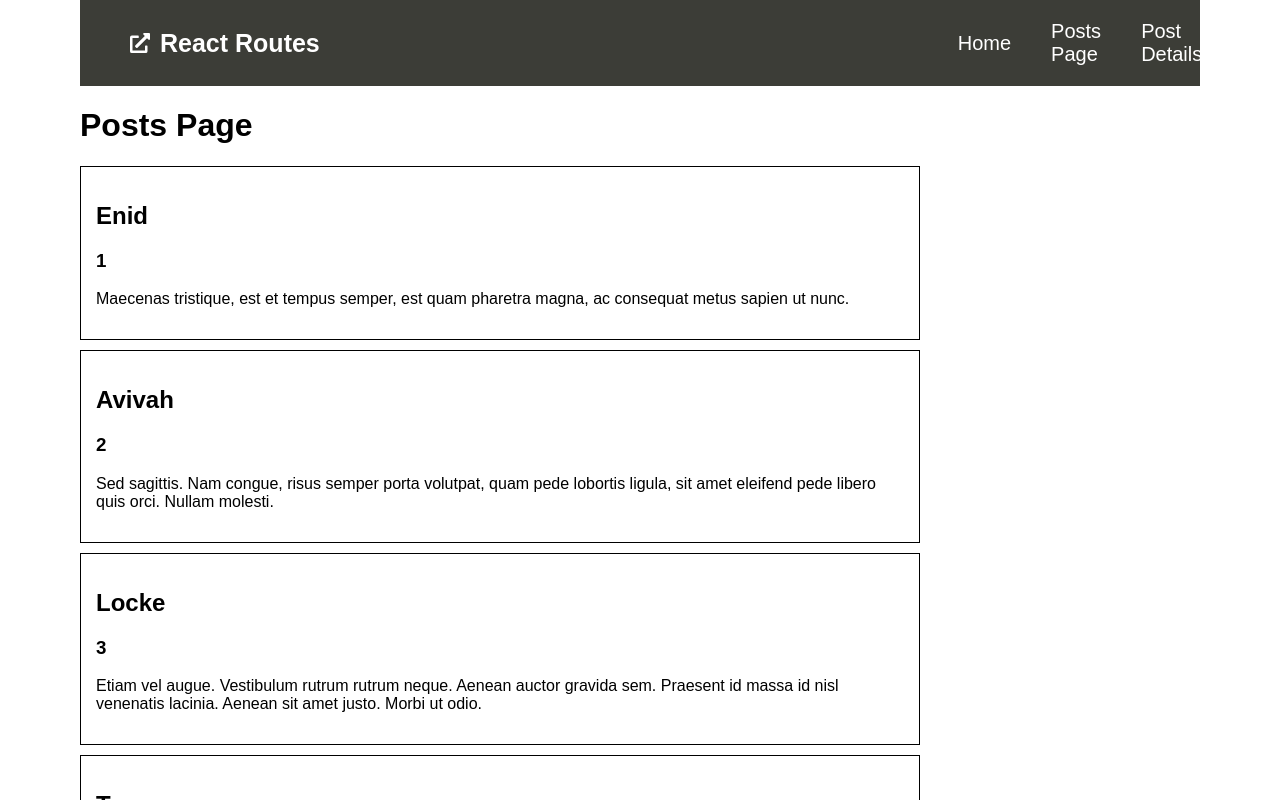
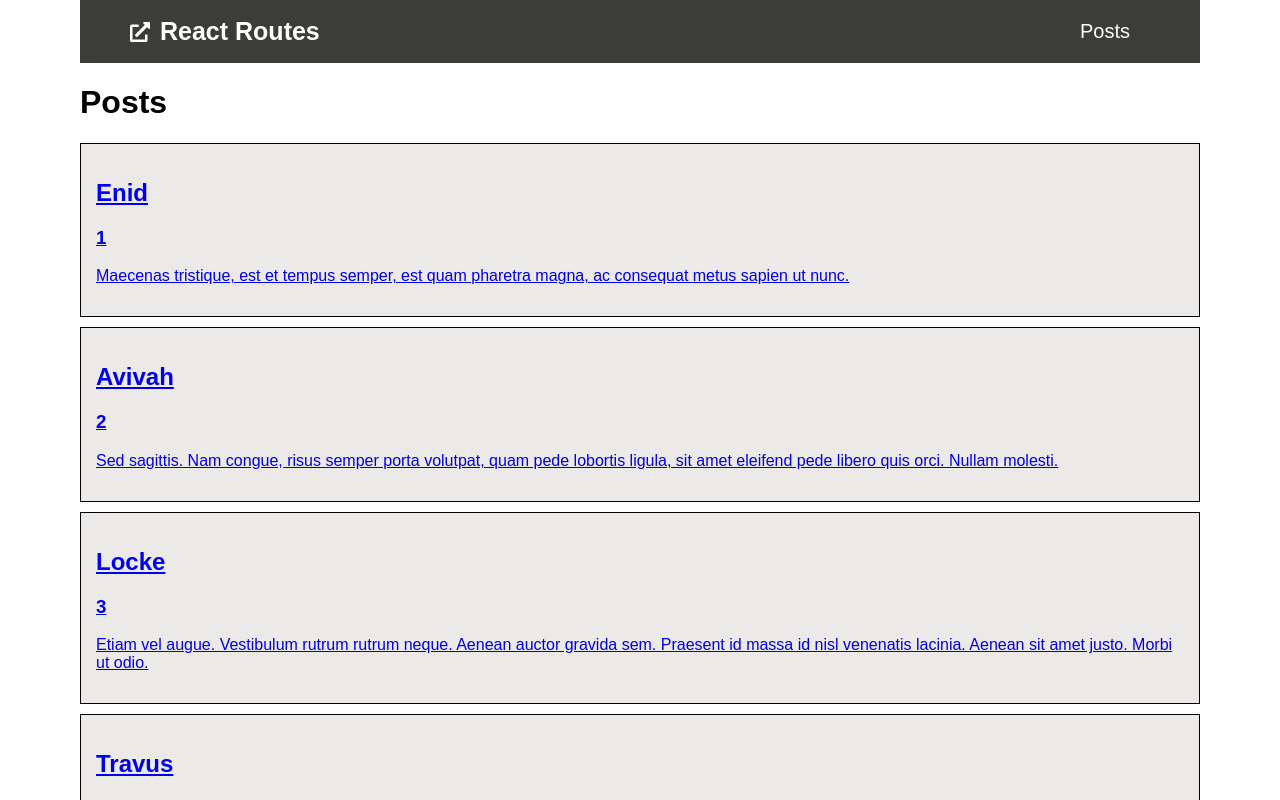
Before and after one commit to his984/tarmeez-react-course, a React (Create React App) app: page /posts in a window 1280 px wide. Shown: the top 800 px of the page. Built offline with nearby package versions, Linux system fonts and the light colour scheme.

Commit message:
Extracting Params From The Dynamic Routes

```diff
--- a/src/App.css
+++ b/src/App.css
@@ -7,7 +7,7 @@ body {
   margin: 0;
   padding: 0;
 }
-.container{
+.container {
   margin-left: 80px;
   margin-right: 80px;
 }
--- a/src/App.js
+++ b/src/App.js
@@ -1,8 +1,8 @@
 import "./App.css";
-import Navbar from "./Components/navbar/Navbar";
+import Navbar from "./Components/Navbar/Navbar";
 import { Route, Routes } from "react-router-dom";
 import Posts from "./Components/Posts/Posts";
-import PostDetails from "./Components/PostDetails";
+import PostDetails from "./Components/postDetails/PostDetails";
 // APP
 function App() {
   return (
@@ -12,9 +12,8 @@ function App() {
         <Navbar />
         {/* Routes */}
         <Routes>
-          <Route path="/" element={<h1>Home Page</h1>}></Route>
           <Route path="/posts" element={<Posts />} />
-          <Route path="/post-details" element={<PostDetails />} />
+          <Route path="/post-details/:postId" element={<PostDetails />} />
         </Routes>
       </div>
     </div>
--- a/src/Components/PostDetails.js
+++ /dev/null
@@ -1,3 +0,0 @@
-export default function PostDetails() {
-  return <h1>Post Details Page</h1>;
-}
--- a/src/Components/Posts/Posts.css
+++ b/src/Components/Posts/Posts.css
@@ -1,8 +1,7 @@
 .post {
-  /* background-color: red; */
+  background-color: rgb(236, 233, 233);
   border: solid 1px black;
   margin-bottom: 10px;
-  width: 75%;
-  /* text-align: center; */
   padding: 15px;
+  cursor: pointer;
 }
--- a/src/Components/Posts/Posts.js
+++ b/src/Components/Posts/Posts.js
@@ -1,17 +1,20 @@
 import { postsData } from "../../data";
-import './Posts.css'
+import "./Posts.css";
+import { Link } from "react-router-dom";
 
 export default function Posts() {
   return (
     <div className="posts">
-      <h1>Posts Page</h1>
+      <h1>Posts</h1>
       {postsData.map((post) => {
         return (
-          <div key={post.id} className="post">
-            <h2>{post.title}</h2>
-            <h3>{post.id}</h3>
-            <p>{post.body}</p>
-          </div>
+          <Link key={post.id} to={`/post-details/${post.id}`}>
+            <div className="post">
+              <h2>{post.title}</h2>
+              <h3>{post.id}</h3>
+              <p>{post.body}</p>
+            </div>
+          </Link>
         );
       })}
     </div>
--- a/src/Components/navbar/Navbar.css
+++ b/src/Components/navbar/Navbar.css
@@ -25,13 +25,13 @@ nav {
 /* ul */
 ul {
   display: flex;
-  justify-content: center;
+  justify-content: flex-end;
   align-items: center;
   list-style: none;
   margin: 0;
   width: 50%;
-  cursor: pointer;
   color: white;
+  padding-right: 50px;
 }
 ul :hover {
   background-color: #697565;
@@ -44,6 +44,7 @@ li {
   padding: 20px;
   font-size: 20px;
   color: white;
+  cursor: pointer;
 }
 
 .list {
@@ -53,4 +54,5 @@ li {
 }
 .link {
   text-decoration: none;
+  color: white;
 }
--- a/src/Components/navbar/Navbar.js
+++ b/src/Components/navbar/Navbar.js
@@ -10,15 +10,11 @@ export default function Navbar() {
       </div>
       <div className="list">
         <ul>
-          <Link className="link" to="/">
-            <li className="/">Home</li>
-          </Link>
-          <Link className="link" to="/posts">
-            <li className="posts-page">Posts Page</li>
-          </Link>
-          <Link className="link" to="/post-details">
-            <li className="post-details">Post Details</li>
-          </Link>
+          <li>
+            <Link className="link" to="/posts">
+              Posts
+            </Link>
+          </li>
         </ul>
       </div>
     </nav>
--- /dev/null
+++ b/src/Components/postDetails/PostDetails.css
@@ -0,0 +1,3 @@
+/* h1 {
+  color: red;
+} */
--- /dev/null
+++ b/src/Components/postDetails/PostDetails.js
@@ -0,0 +1,21 @@
+import { useParams } from "react-router-dom";
+import "./PostDetails.css";
+import { postsData } from "../../data";
+
+export default function PostDetails() {
+  const { postId } = useParams();
+  const post = postsData.find((p) => {
+    return p.id === parseInt(postId);
+  });
+  // console.log(post);
+  if (!post) {
+    return <h2 style={{ color: "red" }}>Post not found !!! </h2>;
+  }
+  return (
+    <div>
+      <h1>Post Details</h1>
+      <h1>{post.title}</h1>
+      <p>{post.body}</p>
+    </div>
+  );
+}
```
Also changed, not shown: src/Contexts/postContext.js (added), src/Contexts/postsContext.js (added).
